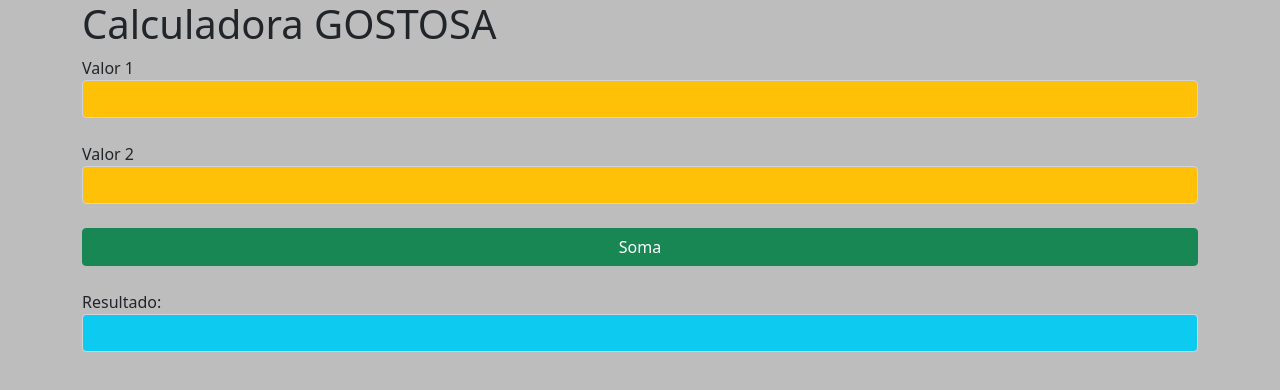
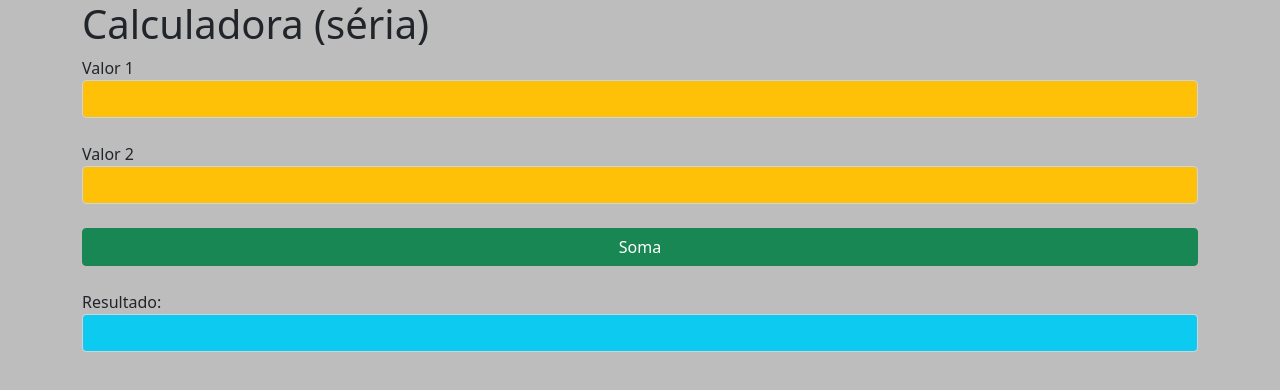
Before and after one commit to iamthepoe/calculadoramonaca, a plain HTML site: page www/index.html in a window 1280 px wide. Drawn offline with nearby package versions, Linux system fonts and the light colour scheme.

Commit message:
third commit

```diff
--- a/www/index.html
+++ b/www/index.html
@@ -16,7 +16,7 @@
     <div class="container">
         <div class="row">
             <div class="col">
-              <h1 class="">Calculadora GOSTOSA</h1>
+              <h1 class="">Calculadora (séria)</h1>
             </div>
         </div>
         <div class="row">
```
